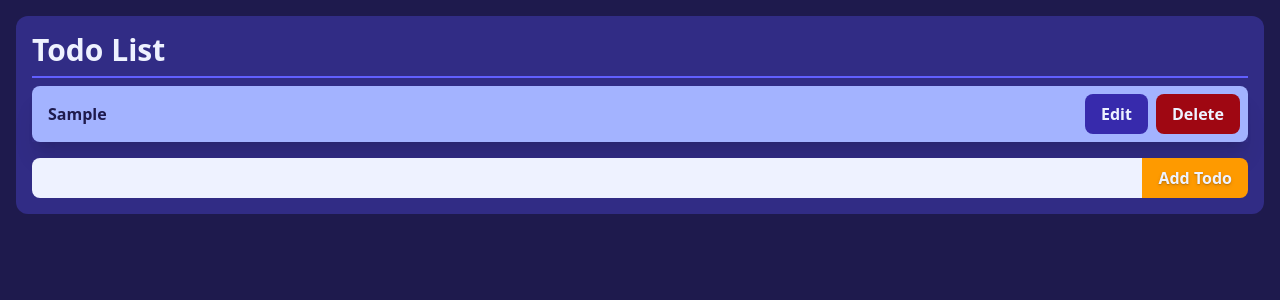
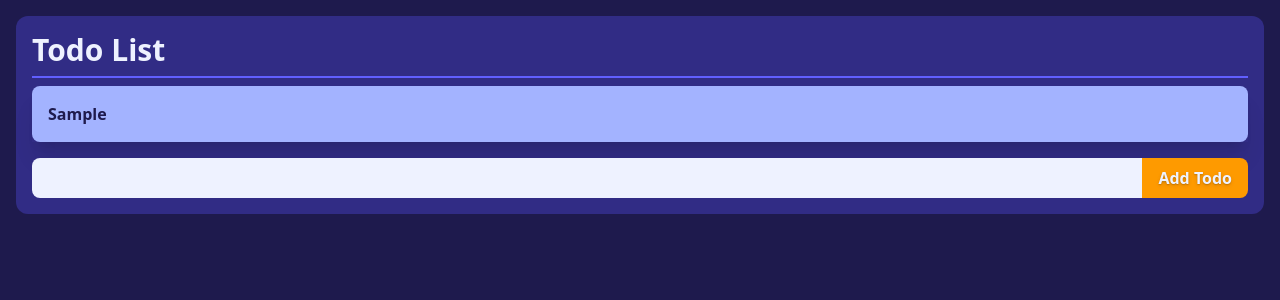
Before and after one commit to SmackSmash/context, a React (Vite) app: page / in a window 1280 px wide. Both pictures are taken after typing "Sample" into the empty fields and a click on the button "Add Todo". Shown: the top 300 px of the page. Built offline with nearby package versions, Linux system fonts and the light colour scheme.

Commit message:
Added a nice hover effect to show controls

```diff
--- a/src/components/ShowTodo.tsx
+++ b/src/components/ShowTodo.tsx
@@ -1,16 +1,26 @@
-import type { FC } from 'react';
+import { useState, type FC } from 'react';
 import type { Todo } from '../types';
 
 const ShowTodo: FC<{ todo: Todo }> = ({ todo }) => {
+  const [showControls, setshowControls] = useState(false);
+
   return (
-    <div className='flex items-center rounded-lg bg-indigo-300 py-2 pr-2 pl-4 text-indigo-950'>
-      <p>{todo.todo}</p>
-      <button className='ml-auto cursor-pointer rounded-lg bg-indigo-800 px-4 py-2 text-indigo-50'>
-        Edit
-      </button>
-      <button className='ml-2 cursor-pointer rounded-lg bg-red-800 px-4 py-2 text-indigo-50'>
-        Delete
-      </button>
+    <div
+      onMouseOver={() => setshowControls(true)}
+      onMouseLeave={() => setshowControls(false)}
+      className='flex items-center rounded-lg bg-indigo-300 py-2 pr-2 pl-4 text-indigo-950'
+    >
+      <p className='py-2'>{todo.todo}</p>
+      {showControls ? (
+        <>
+          <button className='ml-auto cursor-pointer rounded-lg bg-indigo-800 px-4 py-2 text-indigo-50'>
+            Edit
+          </button>
+          <button className='ml-2 cursor-pointer rounded-lg bg-red-800 px-4 py-2 text-indigo-50'>
+            Delete
+          </button>{' '}
+        </>
+      ) : null}
     </div>
   );
 };
```
